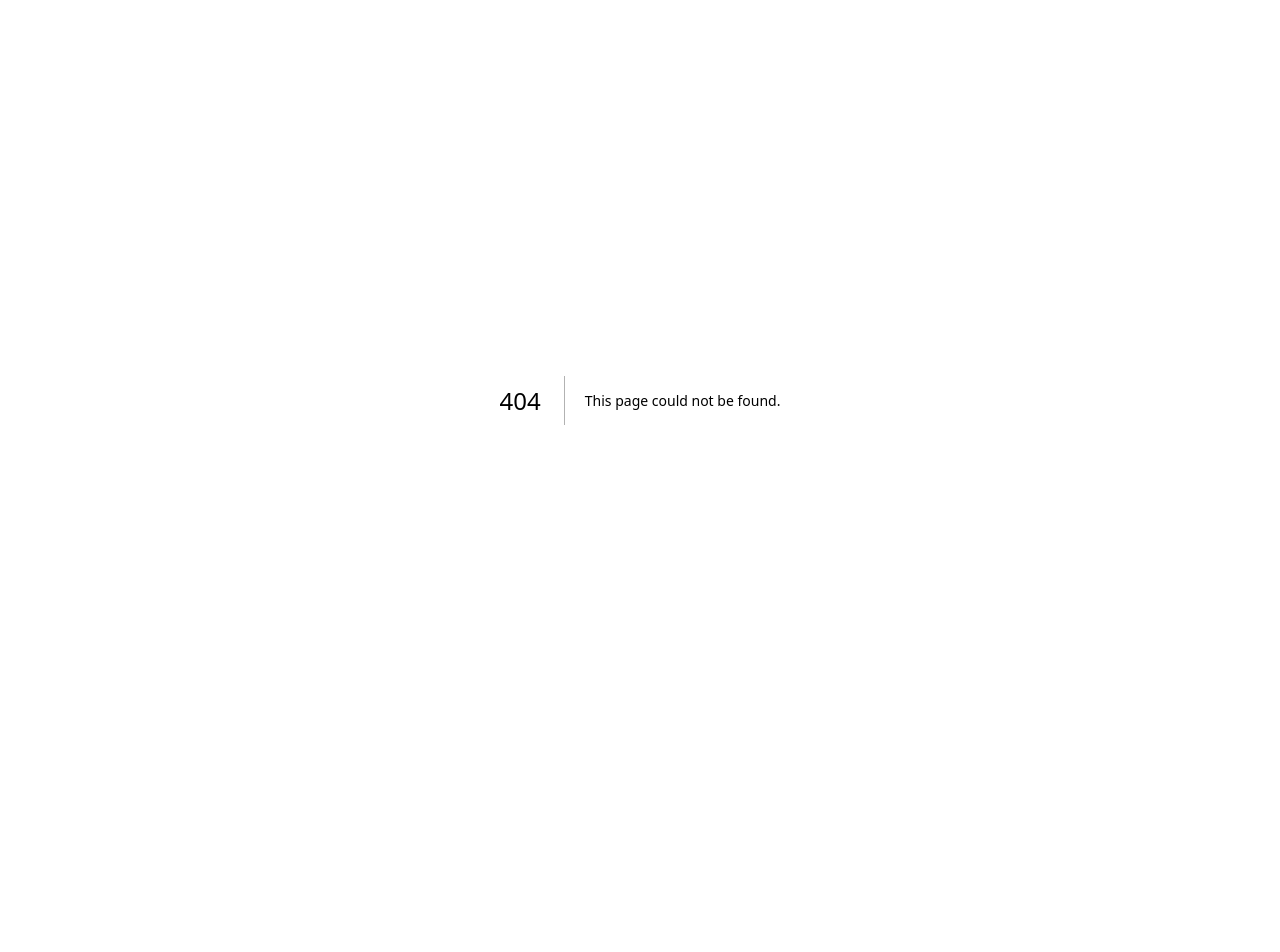
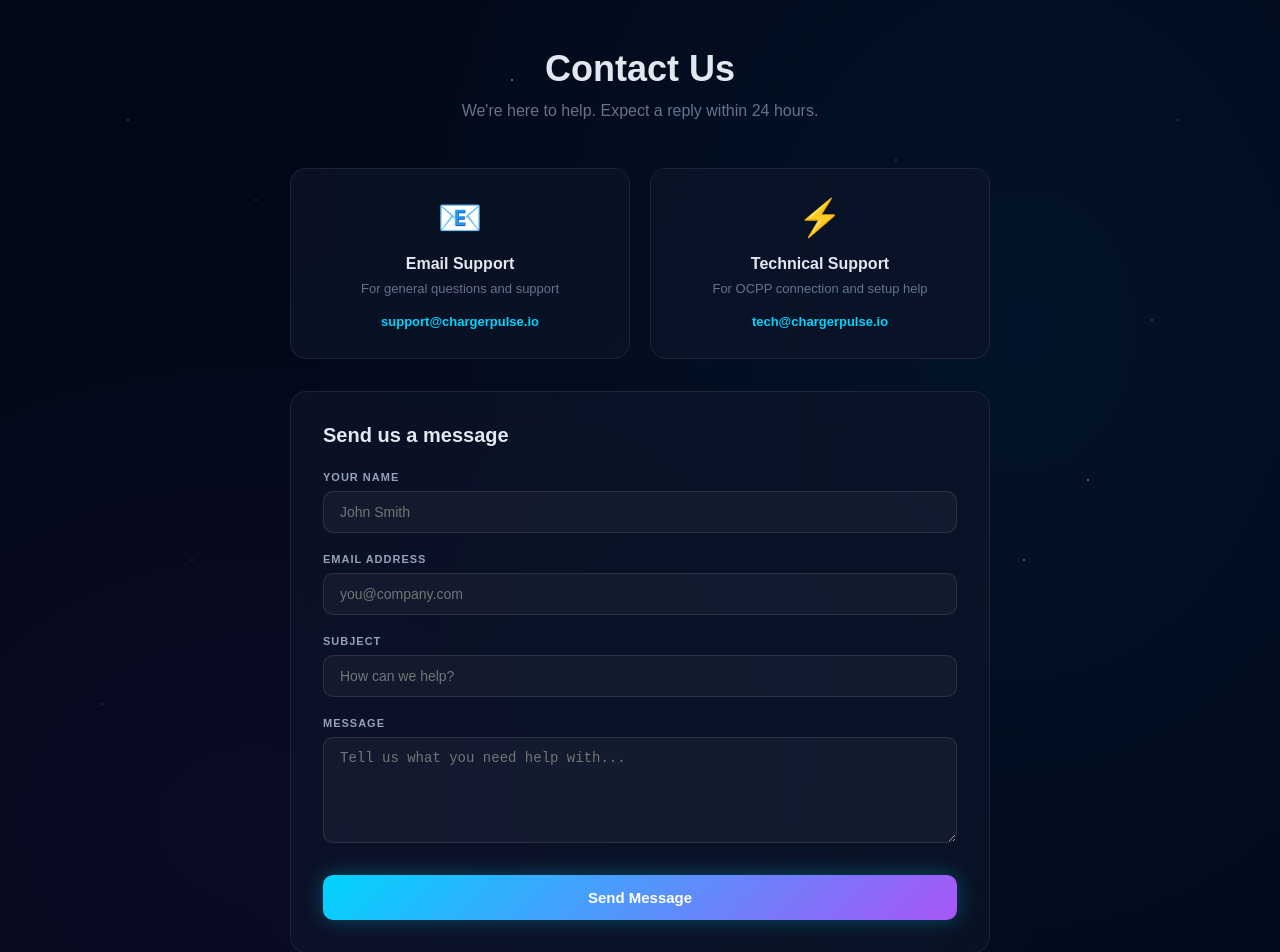
Before and after one commit to ChargerPulse/ChargerPulse-Dashboard, a Next.js app: page /contact in a window 1280 px wide. Before the commit this address had no page. Shown: the top 952 px of the page. Before the commit the page ends 800 px from the top, so only its background shows below. Built offline with nearby package versions, Linux system fonts and the light colour scheme.

Commit message:
Add contact page and FAQ

```diff
--- /dev/null
+++ b/app/contact/page.tsx
@@ -0,0 +1,84 @@
+export default function ContactPage() {
+  return (
+    <div className="space-bg" style={{ padding: '48px 32px' }}>
+      <div style={{ maxWidth: 700, margin: '0 auto' }}>
+
+        <div style={{ textAlign: 'center', marginBottom: 48 }}>
+          <h1 style={{ fontSize: 36, fontWeight: 800, color: '#e2e8f0', marginBottom: 12 }}>
+            Contact Us
+          </h1>
+          <p style={{ color: '#64748b', fontSize: 16 }}>
+            We're here to help. Expect a reply within 24 hours.
+          </p>
+        </div>
+
+        <div style={{ display: 'grid', gridTemplateColumns: '1fr 1fr', gap: 20, marginBottom: 32 }}>
+          {[
+            { icon: '📧', title: 'Email Support', desc: 'For general questions and support', contact: 'support@chargerpulse.io', link: 'mailto:senzoradebe999@gmail.com' },
+            { icon: '⚡', title: 'Technical Support', desc: 'For OCPP connection and setup help', contact: 'tech@chargerpulse.io', link: 'mailto:senzoradebe999@gmail.com' },
+          ].map((item, i) => (
+            <div key={i} className="card" style={{ padding: 28, textAlign: 'center' }}>
+              <div style={{ fontSize: 36, marginBottom: 16 }}>{item.icon}</div>
+              <h3 style={{ fontSize: 16, fontWeight: 700, color: '#e2e8f0', marginBottom: 8 }}>{item.title}</h3>
+              <p style={{ color: '#64748b', fontSize: 13, marginBottom: 16 }}>{item.desc}</p>
+              <a href={item.link} style={{ color: '#00d4ff', fontSize: 13, textDecoration: 'none', fontWeight: 600 }}>{item.contact}</a>
+            </div>
+          ))}
+        </div>
+
+        <div className="card" style={{ padding: 32, marginBottom: 24 }}>
+          <h2 style={{ fontSize: 20, fontWeight: 700, color: '#e2e8f0', marginBottom: 24 }}>Send us a message</h2>
+
+          <form action={`mailto:senzoradebe999@gmail.com`} method="get">
+            <div style={{ marginBottom: 20 }}>
+              <label style={{ display: 'block', color: '#94a3b8', fontSize: 11, fontWeight: 700, letterSpacing: 1, textTransform: 'uppercase', marginBottom: 8 }}>Your Name</label>
+              <input name="name" type="text" placeholder="John Smith" style={{ width: '100%', background: 'rgba(255,255,255,0.04)', border: '1px solid rgba(255,255,255,0.1)', borderRadius: 10, padding: '12px 16px', color: '#e2e8f0', fontSize: 14, outline: 'none', boxSizing: 'border-box' as const }} />
+            </div>
+
+            <div style={{ marginBottom: 20 }}>
+              <label style={{ display: 'block', color: '#94a3b8', fontSize: 11, fontWeight: 700, letterSpacing: 1, textTransform: 'uppercase', marginBottom: 8 }}>Email Address</label>
+              <input name="email" type="email" placeholder="you@company.com" style={{ width: '100%', background: 'rgba(255,255,255,0.04)', border: '1px solid rgba(255,255,255,0.1)', borderRadius: 10, padding: '12px 16px', color: '#e2e8f0', fontSize: 14, outline: 'none', boxSizing: 'border-box' as const }} />
+            </div>
+
+            <div style={{ marginBottom: 20 }}>
+              <label style={{ display: 'block', color: '#94a3b8', fontSize: 11, fontWeight: 700, letterSpacing: 1, textTransform: 'uppercase', marginBottom: 8 }}>Subject</label>
+              <input name="subject" type="text" placeholder="How can we help?" style={{ width: '100%', background: 'rgba(255,255,255,0.04)', border: '1px solid rgba(255,255,255,0.1)', borderRadius: 10, padding: '12px 16px', color: '#e2e8f0', fontSize: 14, outline: 'none', boxSizing: 'border-box' as const }} />
+            </div>
+
+            <div style={{ marginBottom: 28 }}>
+              <label style={{ display: 'block', color: '#94a3b8', fontSize: 11, fontWeight: 700, letterSpacing: 1, textTransform: 'uppercase', marginBottom: 8 }}>Message</label>
+              <textarea name="body" placeholder="Tell us what you need help with..." rows={5} style={{ width: '100%', background: 'rgba(255,255,255,0.04)', border: '1px solid rgba(255,255,255,0.1)', borderRadius: 10, padding: '12px 16px', color: '#e2e8f0', fontSize: 14, outline: 'none', resize: 'vertical', boxSizing: 'border-box' as const }} />
+            </div>
+
+            <button type="submit" style={{ width: '100%', padding: 14, borderRadius: 10, fontSize: 15, fontWeight: 800, cursor: 'pointer', border: 'none', background: 'linear-gradient(135deg, #00d4ff, #a855f7)', color: 'white', boxShadow: '0 0 20px rgba(0,212,255,0.3)' }}>
+              Send Message
+            </button>
+          </form>
+        </div>
+
+        <div className="card" style={{ padding: 28 }}>
+          <h2 style={{ fontSize: 16, fontWeight: 700, color: '#e2e8f0', marginBottom: 20 }}>Frequently Asked Questions</h2>
+          {[
+            { q: 'What EV chargers does ChargerPulse support?', a: 'ChargerPulse works with any EV charger that supports OCPP 1.6 — regardless of brand or manufacturer.' },
+            { q: 'How do I connect my charger?', a: 'Log into your dashboard, click + ADD to register your charger, then point your charger\'s OCPP Central System URL to wss://chargerpulse-1.onrender.com/YOUR_CHARGER_ID.' },
+            { q: 'How quickly will I get alerted when a charger goes offline?', a: 'Alerts are sent within 60 seconds of detecting a charger fault or disconnection.' },
+            { q: 'Can I cancel my subscription anytime?', a: 'Yes — you can cancel anytime from your Lemon Squeezy customer portal. No questions asked.' },
+            { q: 'Is my data secure?', a: 'Yes — all data is encrypted in transit and stored securely in our Supabase database with row-level security enabled.' },
+          ].map((item, i) => (
+            <div key={i} style={{ marginBottom: 20, paddingBottom: 20, borderBottom: i < 4 ? '1px solid rgba(255,255,255,0.06)' : 'none' }}>
+              <h3 style={{ fontSize: 14, fontWeight: 700, color: '#00d4ff', marginBottom: 8 }}>{item.q}</h3>
+              <p style={{ color: '#94a3b8', fontSize: 13, lineHeight: 1.7 }}>{item.a}</p>
+            </div>
+          ))}
+        </div>
+
+        <div style={{ textAlign: 'center', marginTop: 32 }}>
+          <a href="/" style={{ color: '#00d4ff', fontSize: 13, textDecoration: 'none' }}>Back to Home</a>
+          <span style={{ color: '#334155', margin: '0 16px' }}>|</span>
+          <a href="/dashboard" style={{ color: '#00d4ff', fontSize: 13, textDecoration: 'none' }}>Dashboard</a>
+        </div>
+
+      </div>
+    </div>
+  )
+}
--- a/app/page.tsx
+++ b/app/page.tsx
@@ -173,8 +173,10 @@
         </div>
         <div style={{ display: 'flex', gap: 24 }}>
           <a href="/pricing" style={{ color: '#64748b', textDecoration: 'none', fontSize: 13 }}>Pricing</a>
+          <a href="/contact" style={{ color: '#64748b', textDecoration: 'none', fontSize: 13 }}>Contact</a>
+          <a href="/terms" style={{ color: '#64748b', textDecoration: 'none', fontSize: 13 }}>Terms</a>
+          <a href="/privacy" style={{ color: '#64748b', textDecoration: 'none', fontSize: 13 }}>Privacy</a>
           <a href="/login" style={{ color: '#64748b', textDecoration: 'none', fontSize: 13 }}>Login</a>
-          <a href="/dashboard" style={{ color: '#64748b', textDecoration: 'none', fontSize: 13 }}>Dashboard</a>
         </div>
       </footer>
 
```
